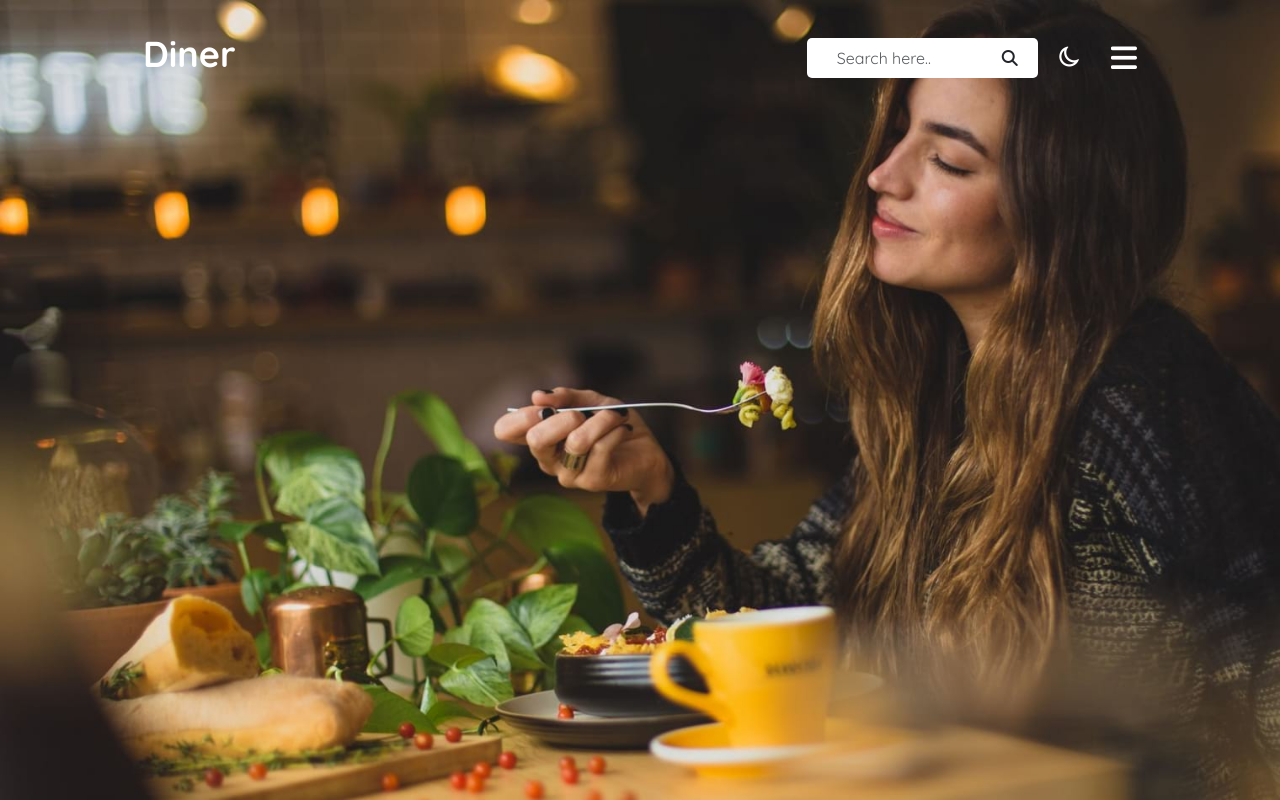
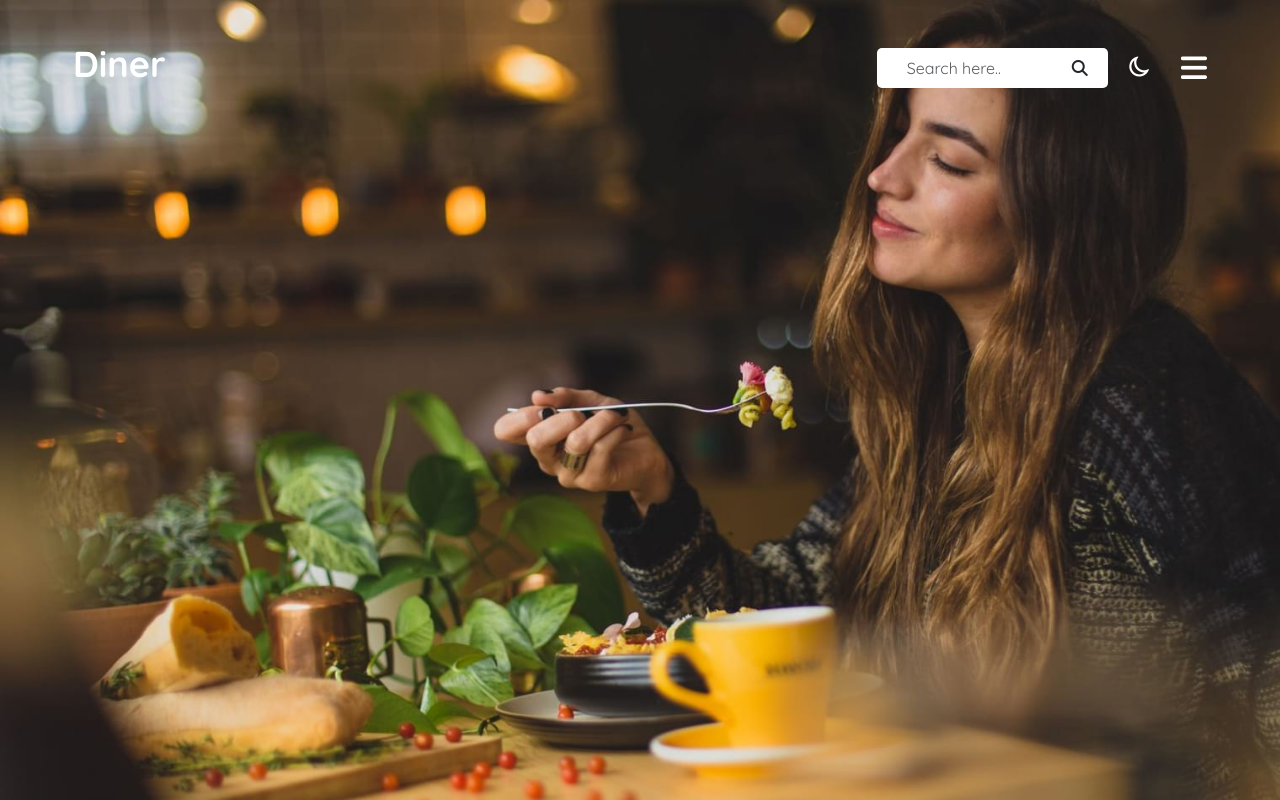
Before and after one commit to NQTuoG/Capstone_Diner, a plain HTML site: page index.html in a window 1280 px wide. Shown: the top 800 px of the page. Drawn offline with nearby package versions, Linux system fonts and the light colour scheme; a script that the page names is missing.

Commit message:
some-bug-2

```diff
--- a/css/style.css
+++ b/css/style.css
@@ -506,7 +506,7 @@ header .header_content {
   display: flex;
   justify-content: space-between;
   align-items: center;
-  padding: 30px 70px 15px 70px;
+  padding: 40px 0 40px 0;
 }
 
 header .header_right {
```
